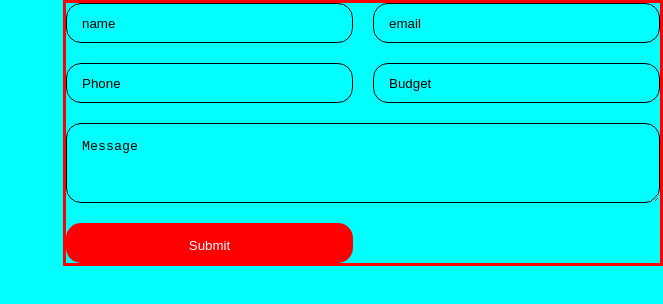
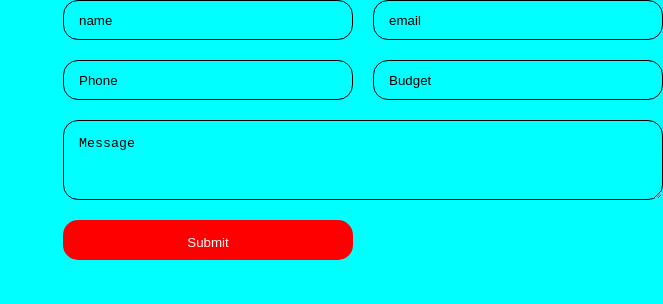
Before and after one commit to Beemhuse/RWD, a plain HTML site: page pages/form.html in a window 1280 px wide. Shown: the whole page, without its empty margins (617-1280 px from the left). Drawn offline with Linux system fonts and the light colour scheme.

Commit message:
removed border

```diff
--- a/styles/form.css
+++ b/styles/form.css
@@ -6,7 +6,7 @@
 }
 
 form{
-    border: solid red;
+    /* border: solid red; */
     display: grid;
     grid-template-columns: 1fr 1fr;
     gap: 20px;
```
